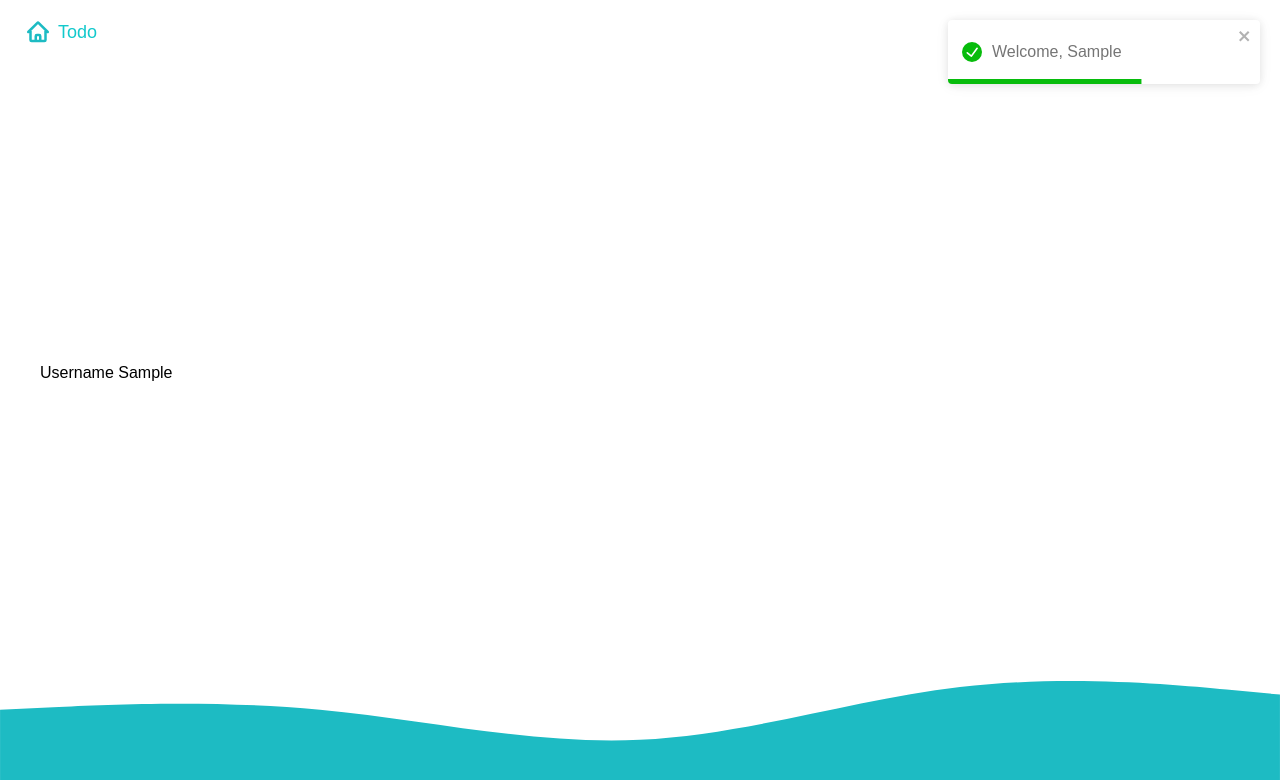
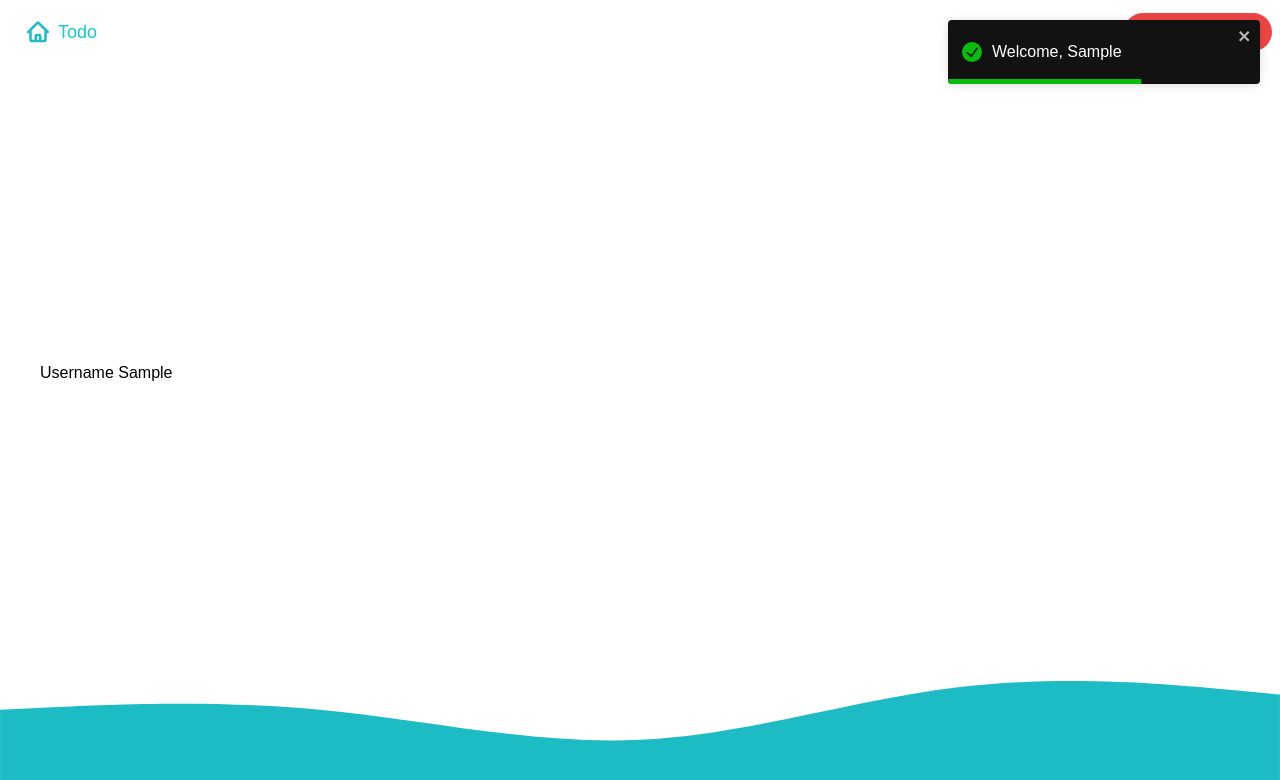
Before and after one commit to SupermanLesRae/tobedone, a React (Vite) app in the folder tobedone-app/: page / in a window 1280 px wide. Both pictures are taken after typing "Sample" into the empty fields and a click on the button "Create account". Shown: the top 780 px of the page. Built offline with nearby package versions, Linux system fonts and the light colour scheme.

Commit message:
fixed button component buttons

```diff
--- a/tobedone-app/package.json
+++ b/tobedone-app/package.json
@@ -11,6 +11,7 @@
   },
   "dependencies": {
     "@heroicons/react": "^2.0.17",
+    "classnames": "^2.3.2",
     "react": "^18.2.0",
     "react-dom": "^18.2.0",
     "react-router-dom": "^6.11.1",
--- a/tobedone-app/src/App.tsx
+++ b/tobedone-app/src/App.tsx
@@ -47,7 +47,7 @@ function App() {
   return (
     <div className="App">
       <RouterProvider router={router} />
-      <ToastContainer />
+      <ToastContainer theme="dark" />
     </div>
   )
 }
--- a/tobedone-app/src/actions/logout.ts
+++ b/tobedone-app/src/actions/logout.ts
@@ -15,7 +15,7 @@ export async function logoutAction() {
     );
 
     //wait response then show toast
-    toast.success("you've deleted your account!");
+    toast.success("You've deleted your account!");
 
     //redirect
     return redirect('/')
--- a/tobedone-app/src/components/Intro.tsx
+++ b/tobedone-app/src/components/Intro.tsx
@@ -4,7 +4,7 @@ import { Form } from "react-router-dom";
 //assets
 import { UserPlusIcon } from '@heroicons/react/24/solid'
 import SubmitBtn from "./SubmitBtn";
-import  illustration  from "../assets/illustration.jpg"
+import illustration from "../assets/illustration.jpg"
 
 const Intro = () => {
     return (
@@ -24,9 +24,14 @@ const Intro = () => {
                         autoComplete="given-name"
                         required />
 
-                    <SubmitBtn color={"fluorescent"} title={"Create account"}>
+                    <button type="submit"
+                        className="flex items-center gap-2 bg-fluorescent hover:bg-white text-white hover:text-fluorescent font-bold py-2 px-4 rounded-full border-transparent border-2 hover:border-fluorescent"
+                    >
                         <UserPlusIcon className="h-4 w-4" />
-                    </SubmitBtn>
+                        <span>Create account</span>
+                    </button>
+
+
 
                 </Form>
             </div>
--- a/tobedone-app/src/components/Nav.tsx
+++ b/tobedone-app/src/components/Nav.tsx
@@ -35,9 +35,14 @@ const Nav = ({ userName }: NavProps) => {
                             }
                         }}
                     >
-                        <SubmitBtn color={"red-500"} title={"Delete User"}>
+                        <button type="submit"
+                            className="flex items-center gap-2 bg-red-500 hover:bg-white text-white hover:text-red-500 font-bold py-2 px-4 rounded-full border-transparent border-2 hover:border-red-500"
+                        >
                             <TrashIcon className="h-4 w-4"></TrashIcon>
-                        </SubmitBtn>
+                            <span>Delete User</span>
+                        </button>
+
+
                     </Form>
                 ) : ''
             }
--- a/tobedone-app/src/components/SubmitBtn.tsx
+++ /dev/null
@@ -1,17 +0,0 @@
-//interfaces
-import { SubmitBtnProps } from "../interfaces/interface";
-
-const SubmitBtn = (props:SubmitBtnProps) => {
-    return (
-         <button
-                type="submit"
-                className={`flex items-center gap-2 bg-${props.color} hover:bg-white text-white hover:text-${props.color} font-bold py-2 px-6 rounded-full border-transparent border-2 hover:border-${props.color}`}
-                >
-                    {props.children}
-                    <span>{props.title}</span>
-
-                </button>
-     );
-}
-
-export default SubmitBtn;
```
Also changed, not shown: 1 other file (tests, documents, lock files or other folders).
